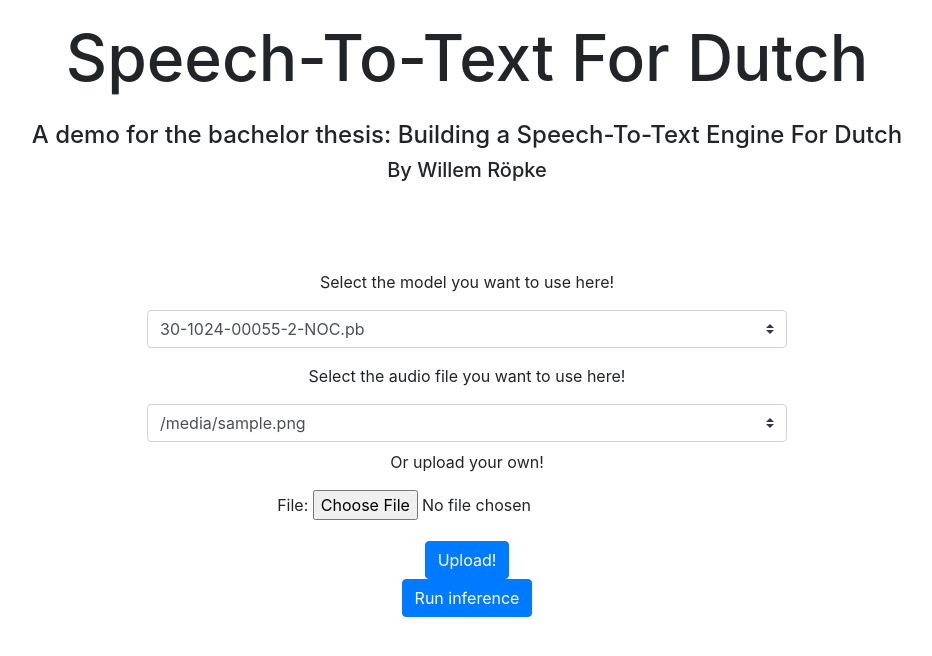
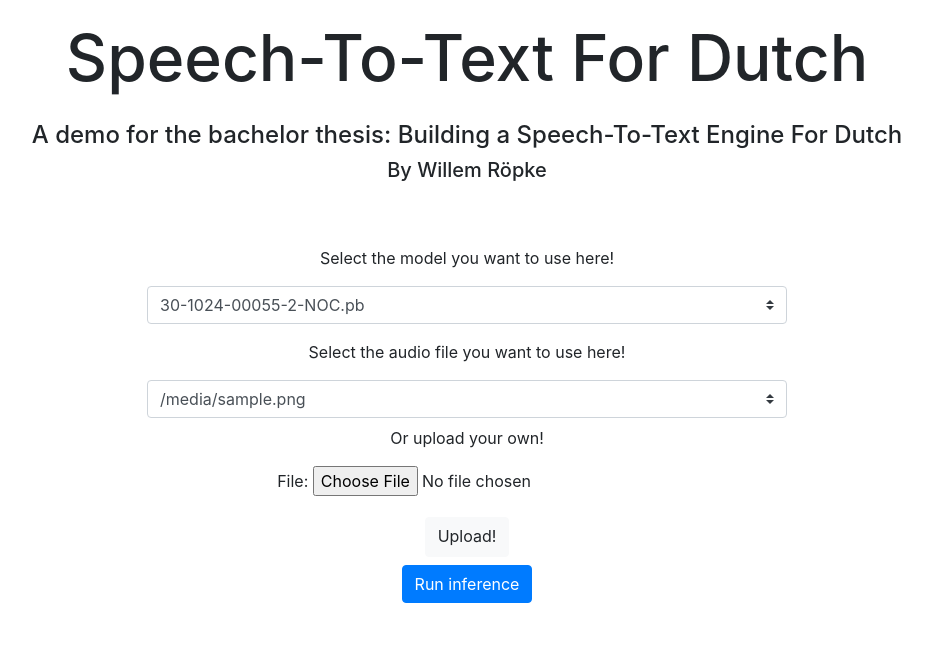
Before and after one commit to wilrop/DuStt-Demo, a Django app: template stt4dutch/templates/home.html in a window 1280 px wide. Shown: the top 656 px of the page, without its empty margins (173-1105 px from the left). Run offline with Django 3.2, Linux system fonts and the light colour scheme; tables that the repository leaves empty hold one stand-in row (values such as "Sample post"); the template is opened without the code that fills it: values that come from a table or form of the project are taken from there, most other values are stand-ins (such as "Sample title", 1, 10 or a date in 2020); some libraries are stand-ins or nearby versions.

Commit message:
Style changes

```diff
--- a/stt4dutch/static/css/styles.css
+++ b/stt4dutch/static/css/styles.css
@@ -1,5 +1,5 @@
 #home {
-    padding-bottom: 10vh;
+    padding-bottom: 7vh;
     padding-top: 20px;
     text-align: center;
    }
@@ -27,5 +27,13 @@
 }
 
 #fileUpload{
+    padding-bottom: 1vh;
+}
+
+#inference{
+    padding-bottom: 4vh;
+}
+
+.output{
     display: inline;
 }
--- a/stt4dutch/templates/home.html
+++ b/stt4dutch/templates/home.html
@@ -36,17 +36,17 @@
             <form method="POST" class="post-form" enctype="multipart/form-data">
                 {% csrf_token %}
                 {{ form.as_p }}
-                <button type="submit" class="save btn btn-primary" id="fileUpload">Upload!</button>
+                <button type="submit" class="save btn btn-light" id="fileUpload">Upload!</button>
             </form>
         </div>
 
-    <div>
-        <button type="submit" class="save btn btn-primary" id="prsSubmit">Run inference</button>
-    </div>
+        <div id="inference">
+            <button type="submit" class="save btn btn-primary" id="prsSubmit">Run inference</button>
+        </div>
 
-    <div class="output">
-        <p id="output"></p>
-    </div>
+        <div class="output">
+            <h6 id="output"></p>
+        </div>
 
     </div>
 
@@ -65,7 +65,7 @@
                 },
                 success: function(data) {
                     console.log("ik kom hier ook echt 2x")
-                    $("#output").text(data.output);;
+                    $("#output").text("Inferred text: " + data.output);;
                 },
                 error:function(error){
                     alert("Something went wrong. Try again!");
```
